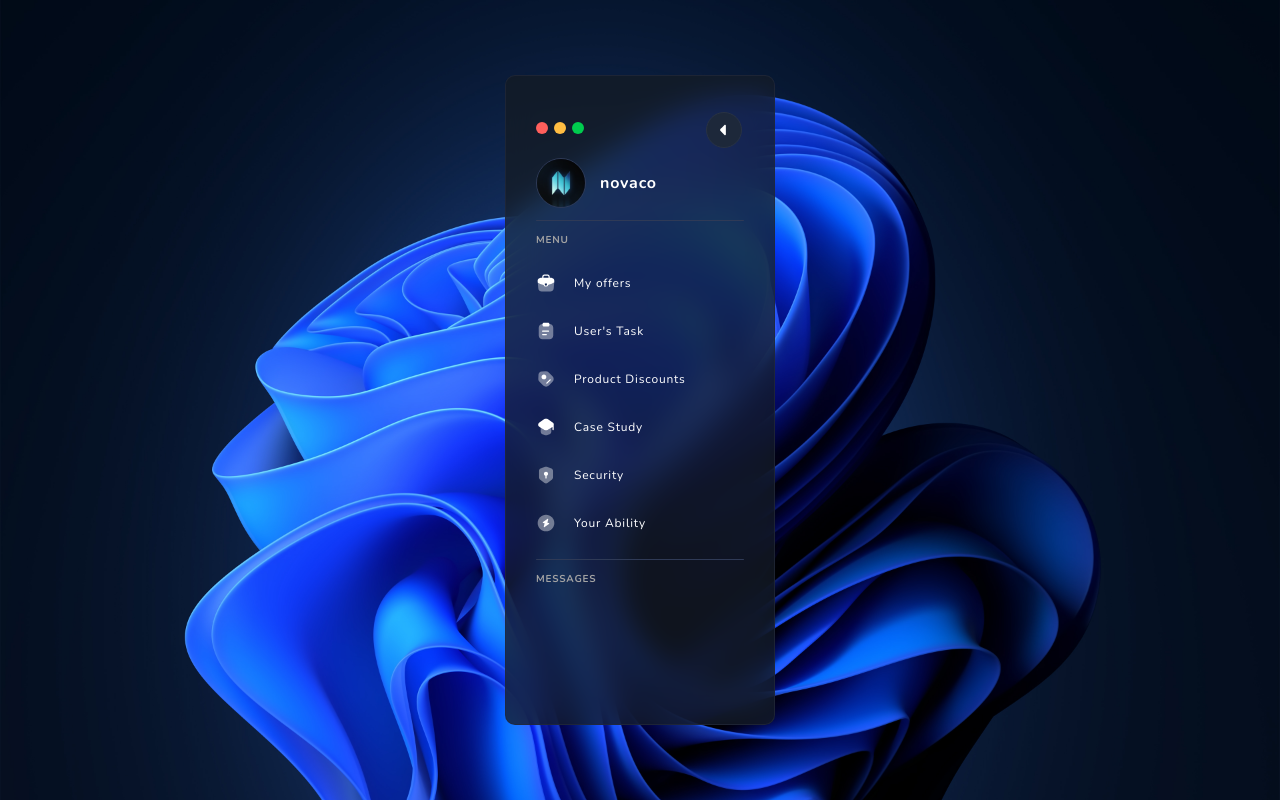
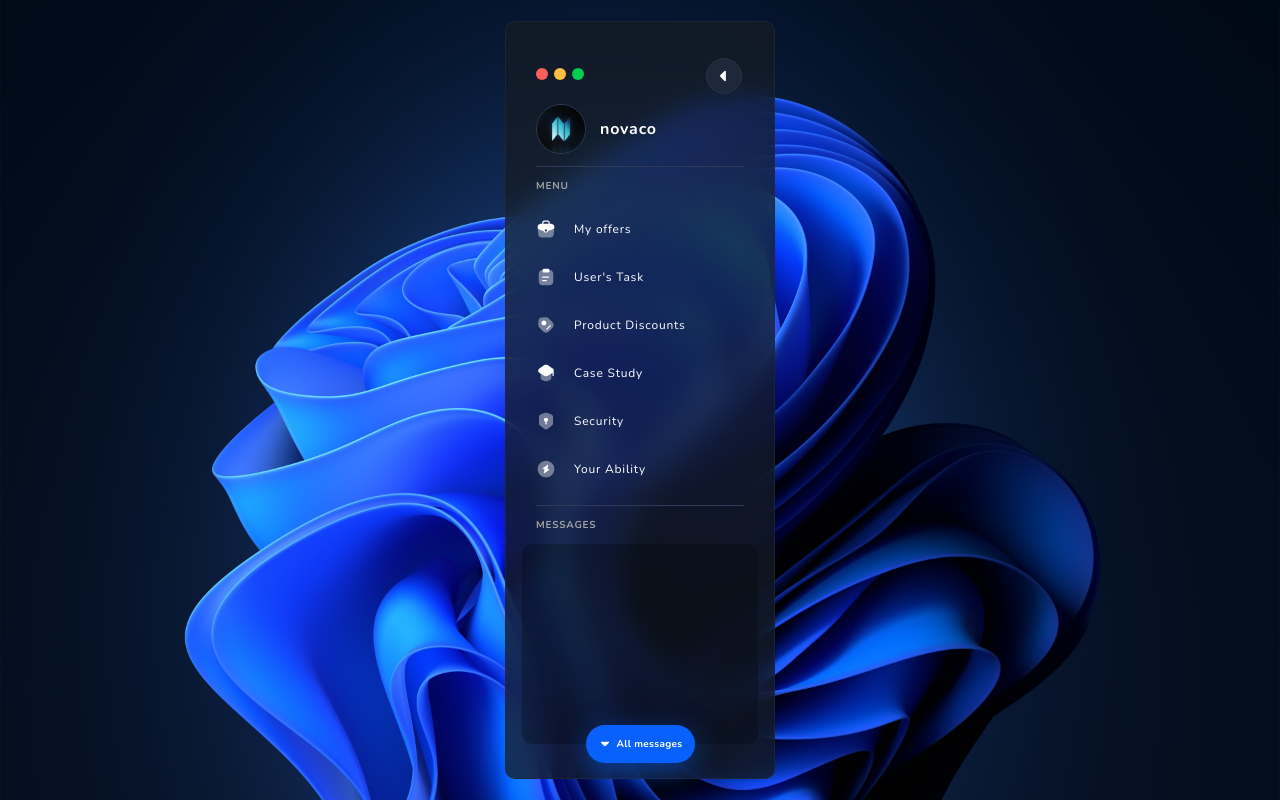
Before and after one commit to novacooo/sidebar-navigation-menu, a React (Create React App) app: page / in a window 1280 px wide. Built offline with nearby package versions, Linux system fonts and the light colour scheme.

Commit message:
Added messages wrapper and button

```diff
--- /dev/null
+++ b/src/components/atoms/MessagesButton.tsx
@@ -0,0 +1,67 @@
+import styled from 'styled-components';
+import { ReactComponent as ArrowLeftIcon } from 'assets/icons/arrow-left.svg';
+
+interface MessagesButtonProps {
+  isExpanded: boolean;
+}
+
+const StyledButton = styled.button<MessagesButtonProps>`
+  position: absolute;
+  bottom: 0;
+  display: flex;
+  align-items: center;
+  padding: 0 12px;
+  width: ${({ isExpanded }) => (isExpanded ? '109px' : '38px')};
+  height: 38px;
+  background-color: ${({ theme }) => theme.COLOR_MAIN};
+  box-shadow: 0 10px 30px 0 hsla(218, 98%, 51%, 0.5);
+  border: none;
+  border-radius: 100px;
+  transform: translateY(50%);
+  transition: background-color 0.2s,
+    width ${({ theme }) => theme.TRANSITION_TIME}, transform 0.2s;
+  transition-timing-function: ${({ theme }) => theme.TRANSITION_EASE};
+
+  &:hover {
+    cursor: pointer;
+    background-color: ${({ theme }) => theme.COLOR_MAIN_HOVER};
+    transform: translateY(50%) scale(98%);
+  }
+
+  &:active {
+    transform: translateY(50%) scale(94%);
+  }
+`;
+
+const StyledText = styled.span<MessagesButtonProps>`
+  position: absolute;
+  left: calc(12px + 14px + 5px);
+  font-size: 1rem;
+  font-weight: 700;
+  color: ${({ theme }) => theme.TEXT_PRIMARY};
+  letter-spacing: 0.03em;
+  white-space: nowrap;
+  transform: ${({ isExpanded }) => (isExpanded ? null : 'translateX(10px)')};
+  visibility: ${({ isExpanded }) => (isExpanded ? 'visible' : 'hidden')};
+  opacity: ${({ isExpanded }) => (isExpanded ? '100%' : '0')};
+  transition-property: transform, visibility, opacity;
+  transition-duration: ${({ theme }) => theme.TRANSITION_TIME_SHORT};
+  transition-timing-function: ${({ theme }) => theme.TRANSITION_EASE};
+`;
+
+const StyledIcon = styled(ArrowLeftIcon)`
+  flex-shrink: 0;
+  width: 14px;
+  height: 14px;
+  fill: ${({ theme }) => theme.ICON_PRIMARY};
+  transform: rotate(-90deg);
+`;
+
+const MessagesButton = ({ isExpanded }: MessagesButtonProps) => (
+  <StyledButton isExpanded={isExpanded}>
+    <StyledIcon />
+    <StyledText isExpanded={isExpanded}>All messages</StyledText>
+  </StyledButton>
+);
+
+export default MessagesButton;
--- a/src/components/molecules/MenuItem.tsx
+++ b/src/components/molecules/MenuItem.tsx
@@ -14,7 +14,7 @@ interface MenuItemProps extends NameProps {
 
 const Wrapper = styled.li<NameProps>`
   position: relative;
-  padding: 14px 14px;
+  padding: 14px;
   width: ${({ isExpanded }) =>
     isExpanded ? 'calc(100% + 28px)' : 'calc(28px + 20px)'};
   border-radius: 10px;
--- /dev/null
+++ b/src/components/organisms/Messages.tsx
@@ -0,0 +1,29 @@
+import MessagesButton from 'components/atoms/MessagesButton';
+import styled from 'styled-components';
+
+interface MessagesProps {
+  isExpanded: boolean;
+}
+
+const Wrapper = styled.div<MessagesProps>`
+  position: relative;
+  left: -14px;
+  display: flex;
+  flex-direction: column;
+  align-items: center;
+  padding: 14px;
+  width: calc(100% + 28px);
+  height: 200px;
+  background-color: ${({ theme }) => theme.BACKGROUND_MESSAGES};
+  border-radius: 10px;
+`;
+
+const Messages = ({ isExpanded }: MessagesProps) => {
+  return (
+    <Wrapper isExpanded={isExpanded}>
+      <MessagesButton isExpanded={isExpanded} />
+    </Wrapper>
+  );
+};
+
+export default Messages;
--- a/src/components/organisms/Sidebar.tsx
+++ b/src/components/organisms/Sidebar.tsx
@@ -11,6 +11,7 @@ import PanelButton from '../atoms/PanelButton';
 import ExpandButton from '../atoms/ExpandButton';
 import UserAvatar from '../molecules/UserAvatar';
 import MenuItem from '../molecules/MenuItem';
+import Messages from './Messages';
 
 interface WrapperProps {
   isExpanded: boolean;
@@ -28,10 +29,8 @@ const Wrapper = styled.nav<WrapperProps>`
   gap: 12px;
   padding: 34px 30px;
   min-width: ${({ isExpanded }) => (isExpanded ? '270px' : '123px')};
-  height: 650px;
   background-color: ${({ theme }) => theme.BACKGROUND_NAVIGATION};
   backdrop-filter: blur(14px);
-  //box-shadow: 0 50px 70px -20px hsla(0, 0%, 0%, 0.9);
   border: 1px solid ${({ theme }) => theme.BORDER_NAVIGATION};
   border-radius: 10px;
   transition: min-width
@@ -101,16 +100,13 @@ const Sidebar = () => {
       <ExpandButtonWrapper isExpanded={isExpanded}>
         <ExpandButton isExpanded={isExpanded} onClick={handleButtonClick} />
       </ExpandButtonWrapper>
-
       <AnimationWrapper isExpanded={isExpanded} align="flex-start">
         <UserAvatar name="novaco" image={avatar} isExpanded={isExpanded} />
       </AnimationWrapper>
-
       <Divider />
       <AnimationWrapper isExpanded={isExpanded} align="flex-start">
         <SectionHeader isExpanded={isExpanded}>Menu</SectionHeader>
       </AnimationWrapper>
-
       <MenuItemsWrapper>
         <MenuItem
           onClick={handleButtonClick}
@@ -154,11 +150,11 @@ const Sidebar = () => {
           delay={250}
         />
       </MenuItemsWrapper>
-
       <Divider />
       <AnimationWrapper isExpanded={isExpanded} align="flex-start">
         <SectionHeader isExpanded={isExpanded}>Messages</SectionHeader>
       </AnimationWrapper>
+      <Messages isExpanded={isExpanded} />
     </Wrapper>
   );
 };
--- a/src/theme/theme.ts
+++ b/src/theme/theme.ts
@@ -1,4 +1,7 @@
 export interface IThemeType {
+  COLOR_MAIN: string;
+  COLOR_MAIN_HOVER: string;
+
   BACKGROUND: string;
   BACKGROUND_NAVIGATION: string;
   BACKGROUND_EXIT: string;
@@ -9,6 +12,7 @@ export interface IThemeType {
   BACKGROUND_MAXIMISE_HOVER: string;
   BACKGROUND_BUTTON: string;
   BACKGROUND_MENU_ITEM_HOVER: string;
+  BACKGROUND_MESSAGES: string;
 
   BORDER: string;
   BORDER_NAVIGATION: string;
@@ -27,6 +31,9 @@ export interface IThemeType {
 }
 
 export const theme: IThemeType = {
+  COLOR_MAIN: 'hsl(218, 98%, 51%)',
+  COLOR_MAIN_HOVER: 'hsl(210,91%,34%)',
+
   BACKGROUND: 'hsl(0,0%,100%)',
   BACKGROUND_NAVIGATION: 'hsla(214, 24%, 11%, 0.75)',
   BACKGROUND_EXIT: 'hsl(1, 100%, 68%)',
@@ -37,6 +44,7 @@ export const theme: IThemeType = {
   BACKGROUND_MAXIMISE_HOVER: 'hsl(143, 84%, 37%)',
   BACKGROUND_BUTTON: 'hsl(217,33%,17%)',
   BACKGROUND_MENU_ITEM_HOVER: 'hsla(221,69%,91%,0.1)',
+  BACKGROUND_MESSAGES: 'hsla(0, 0%, 0%, 0.25)',
 
   BORDER: 'hsl(223,29%,26%)',
   BORDER_NAVIGATION: 'hsla(224, 25%, 18%, 0.75)',
```
